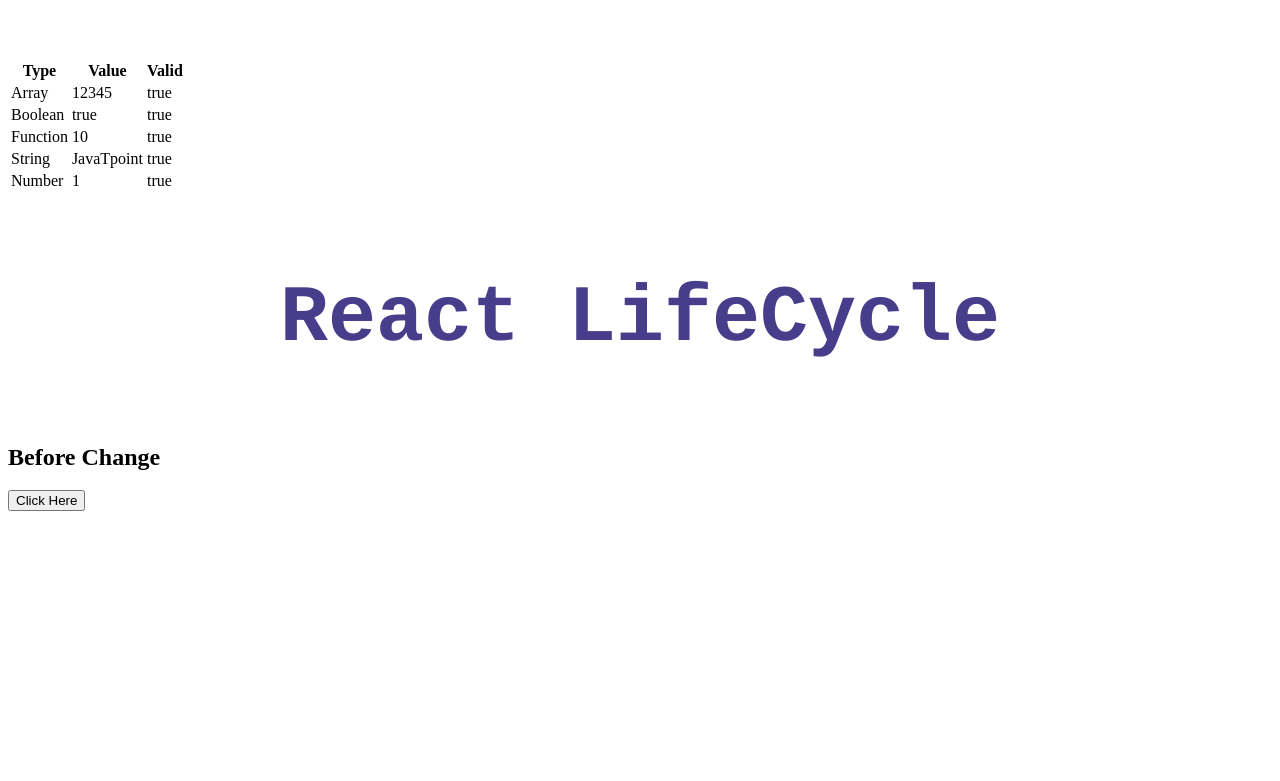
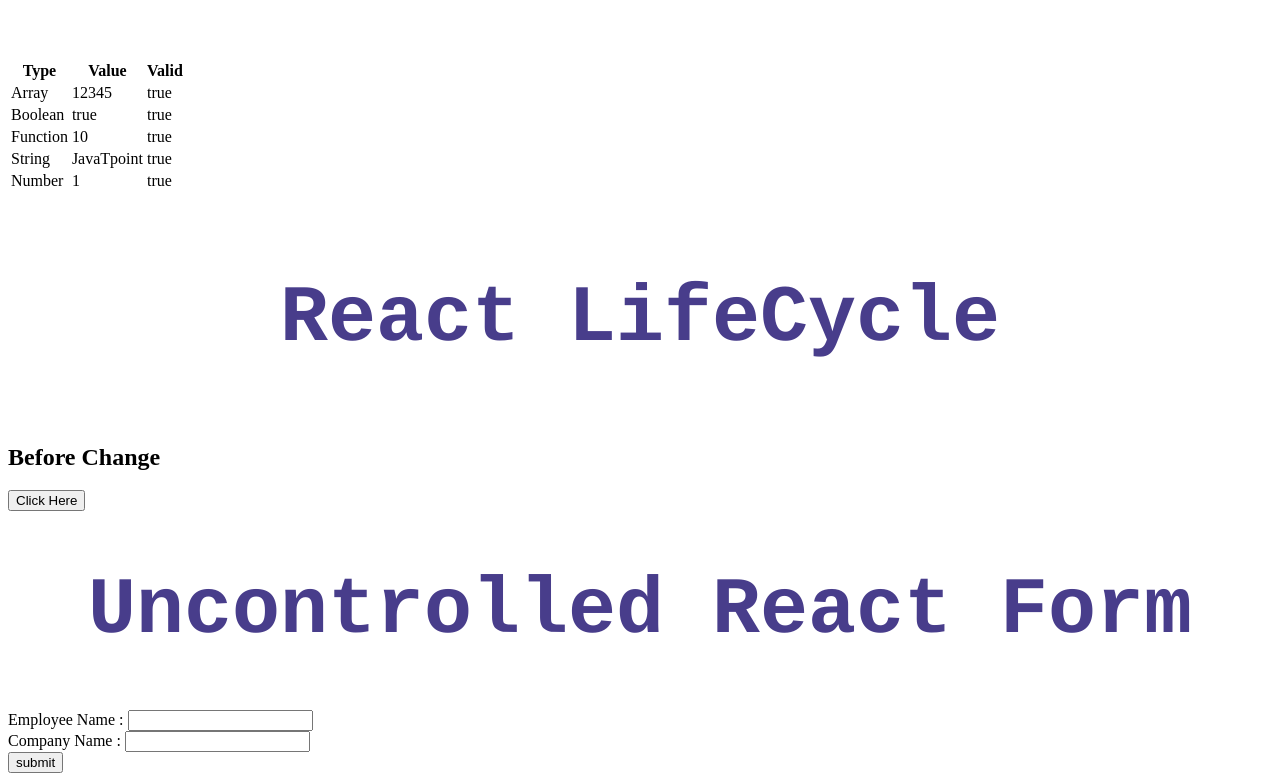
Before and after one commit to Infantsabin/practice-ReactBasics, a React (Vite) app: page / in a window 1280 px wide. Shown: the part 3084-3865 px from the top of the page. Before the commit the page ends 3603 px from the top, so only its background shows below. Built offline with nearby package versions, Linux system fonts and the light colour scheme.

Commit message:
Uncontrolled React form - Infant Sabin

```diff
--- a/App.js
+++ b/App.js
@@ -4,6 +4,7 @@ import ExtraClass from './ExtraClass.js'
 import StateClass from './StateClass.js'
 import ReactComponent from './ReactComponent.js'
 import LifeCycle from './LifeCycle.js'
+import ReactForm from './ReactForm.js'
 
 class App extends Component {
   render () {
@@ -58,6 +59,7 @@ class App extends Component {
           </tr>
         </table>
         <LifeCycle />
+        <ReactForm />
       </div>
     )
   }
--- /dev/null
+++ b/ReactForm.js
@@ -0,0 +1,39 @@
+import React, { Component } from 'react'
+
+var myStyle = {
+  fontSize: 80,
+  fontFamily: 'Courier',
+  color: '#483D8B',
+  textAlign: 'center'
+}
+
+class ReactForm extends Component {
+  constructor (props) {
+    super(props)
+    this.formSubmit = this.formSubmit.bind(this)
+    this.input = React.createRef()
+  }
+
+  formSubmit (e) {
+    alert('You updated your Name and Company name')
+    console.log(e)
+    e.preventDefault()
+  }
+
+  render () {
+    return (
+      <form onSubmit={this.formSubmit}>
+        <h1 style={myStyle}>Uncontrolled React Form</h1>
+        <label>Employee Name : </label>
+        <input type='text' ref={this.input} />
+        <br />
+        <label>Company Name : </label>
+        <input type='text' ref={this.input} />
+        <br />
+        <input type='submit' value='submit' />
+      </form>
+    )
+  }
+}
+
+export default ReactForm
```
